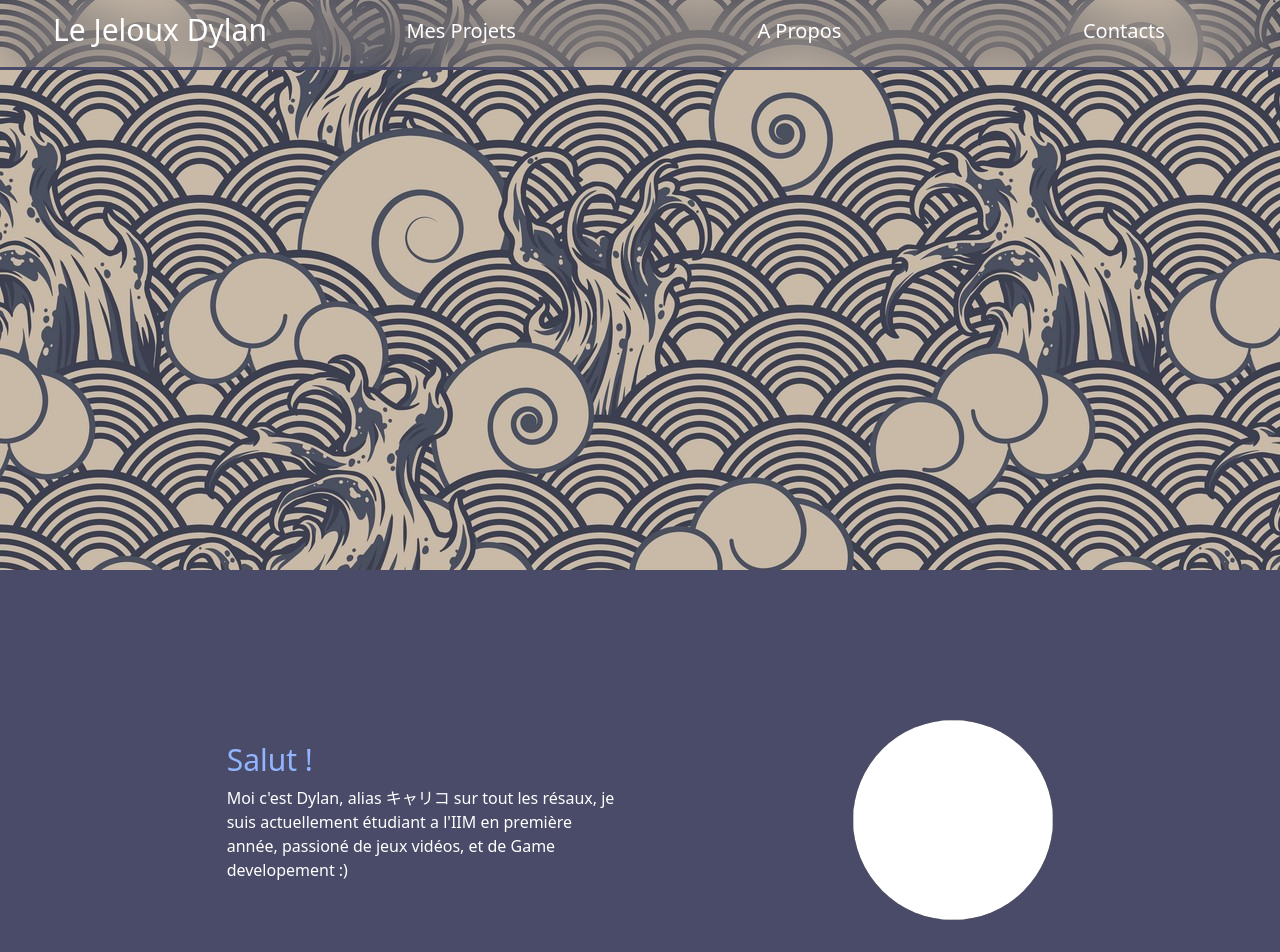
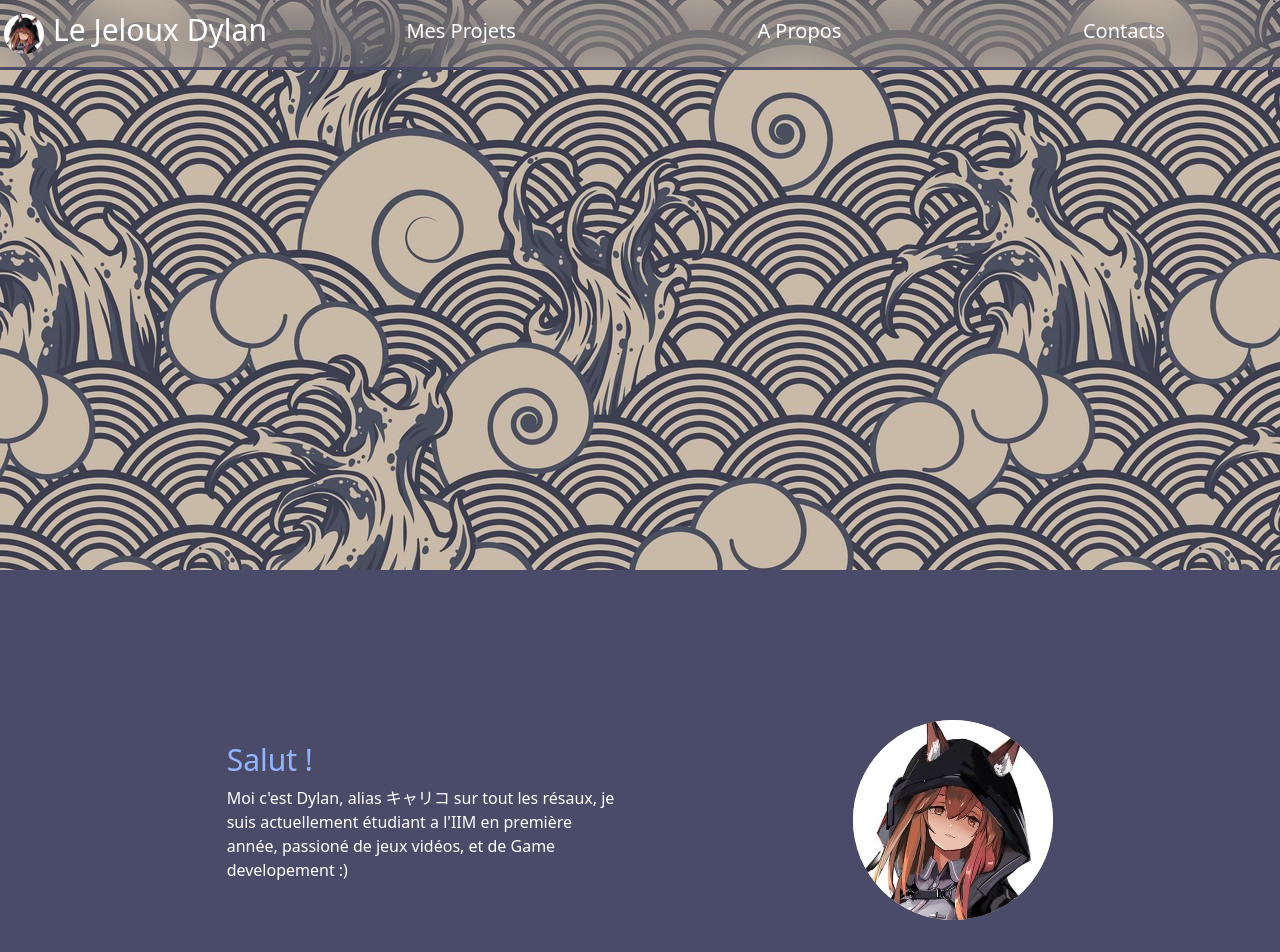
Before and after one commit to DylanLeJeloux/Portfolio, a plain HTML site: page index.html in a window 1280 px wide. Shown: the top 952 px of the page. Drawn offline with nearby package versions, Linux system fonts and the light colour scheme; the site is published under a folder, as on GitHub Pages, so addresses that start at the root find nothing; a web font is replaced by a local one.

Commit message:
Update index.html

```diff
--- a/index.html
+++ b/index.html
@@ -14,7 +14,7 @@
 </head>
   <body>
     <div class="navBar">
-        <img src="/images/pfp.jpg" alt="">
+        <img src="images/pfp.jpg" alt="">
         <h1 class="Name">
             Le Jeloux Dylan
         </h1>
@@ -38,7 +38,7 @@
             <p>Moi c'est Dylan, alias キャリコ sur tout les résaux, je suis actuellement étudiant a l'IIM en première année, passioné de jeux vidéos, et de Game developement :)</p>
         </div>
         <div class="link">
-            <img src="/images/pfp.jpg" alt="">
+            <img src="images/pfp.jpg" alt="">
             <a href="https://twitter.com/DydyWasTaken">
                 Pourquoi cette image de profil ?
                 Et bien, Franka du jeu Arknights est pour moi le peak character design, surement un personage que je réutiliserais dans mes projets que je présente sur twitter ;)
```
